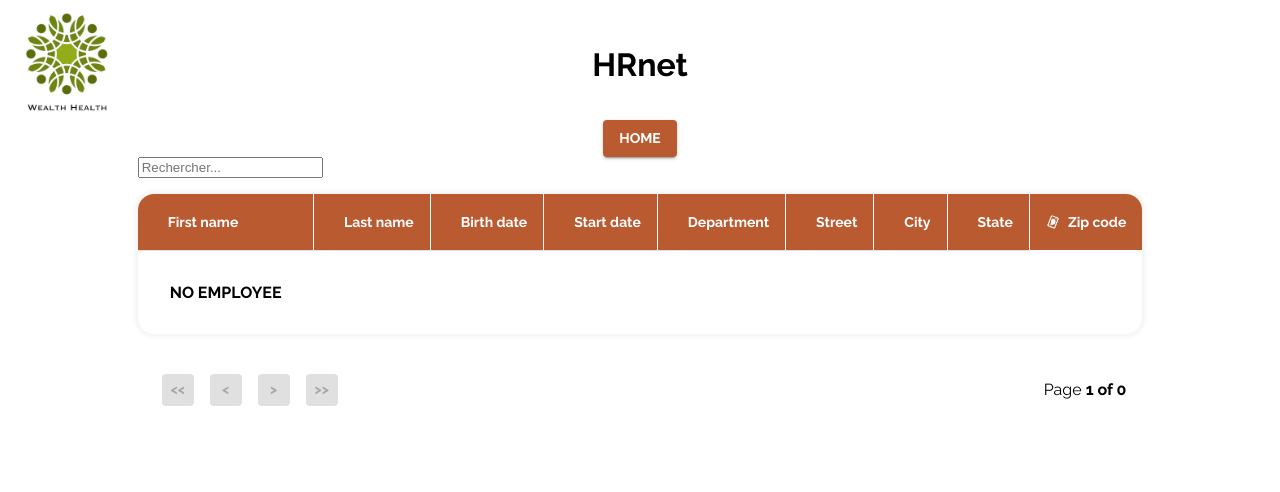
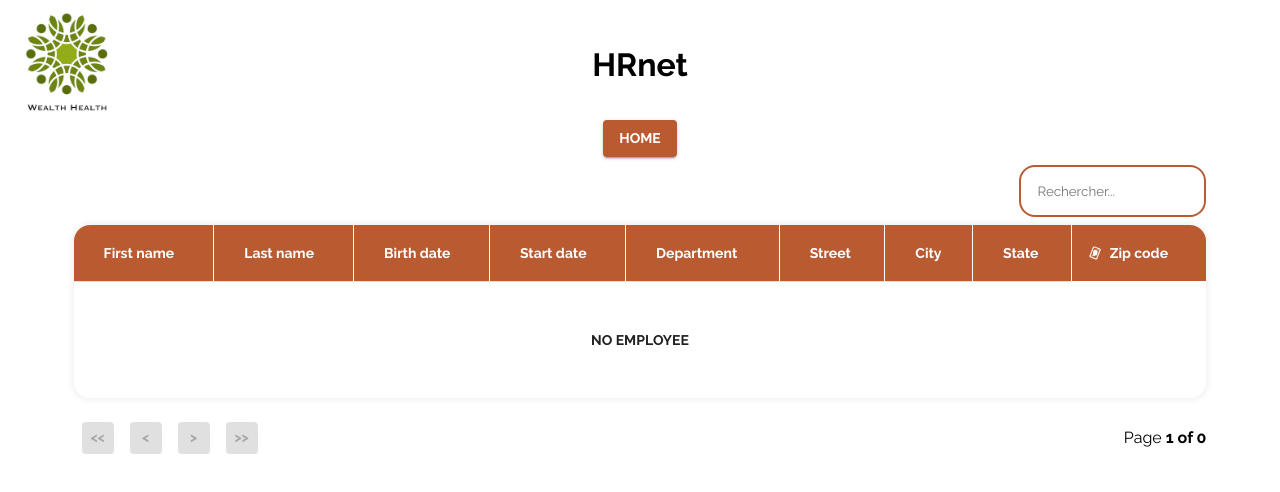
Before and after one commit to antoinea95/p14hrnet, a React (Vite) app: page / in a window 1280 px wide. Both pictures are taken after a click on the button "VIEW CURRENT EMPLOYEES". Shown: the top 492 px of the page. Built offline with nearby package versions, Linux system fonts and the light colour scheme; some icons are missing.

Commit message:
add modal, reset form and style table

```diff
--- a/src/components/Form/NewEmployee.jsx
+++ b/src/components/Form/NewEmployee.jsx
@@ -3,15 +3,18 @@ import { yupResolver } from "@hookform/resolvers/yup";
 import * as yup from "yup";
 import Text from "./input/Text";
 import { Button } from "@mui/material";
-import React from "react";
+import React, { useState } from "react";
 import DatePicker from "./input/DatePicker";
 import Select from "./input/SelectInput";
 import SelectInput from "./input/SelectInput";
 import { department, states } from "../../utils/selectData";
 import AdressForm from "./AdressForm";
 import EmployeeForm from "./EmployeeForm";
+import { Modal } from "@antoinea95/modal-component-hrnet";
 
 export default function NewEmployee({setEmployees}) {
+
+  const [isShow, setIsShow] = useState(false);
 
   // Create a yup schema
   const schema = yup.object().shape({
@@ -86,6 +89,8 @@ export default function NewEmployee({setEmployees}) {
     }
 
     setEmployees(prev => [...prev, formatEmployee]);
+    setIsShow(true);
+    reset();
   };
 
   return (
@@ -98,6 +103,9 @@ export default function NewEmployee({setEmployees}) {
       </div>
       <Button type="submit" variant="contained" color="tertiary">Envoyer</Button>
     </form>
+    <Modal onClose={() => setIsShow(false)} isShow={isShow} setIsShow={setIsShow} timeOut={3000}>
+                <p>Employee created</p>
+    </Modal>
     </article>
   );
 }
--- a/src/components/Table/EmployeeTable.jsx
+++ b/src/components/Table/EmployeeTable.jsx
@@ -114,9 +114,11 @@ export default function EmployeeTable({ tableData }) {
                 ))}
               </TableRow>
             )) : <TableRow>
+                <TableCell colSpan={9}>
                 <div className="table-empty">
                     No employee
                 </div>
+                </TableCell>
                 </TableRow>}
         </TableBody>
       </Table>
@@ -164,16 +166,6 @@ export default function EmployeeTable({ tableData }) {
           </strong>
         </span>
        {table.getPageCount() > 0 && <div className="table-pagination_input">
-          Go to page:
-          <TextField
-            type="number"
-            size="small"
-            defaultValue={table.getState().pagination.pageIndex + 1}
-            onChange={e => {
-              const page = e.target.value ? Number(e.target.value) - 1 : 0
-              table.setPageIndex(page)
-            }}
-          />
         <Select
           value={table.getState().pagination.pageSize}
           onChange={e => {
--- a/src/pages/Home.jsx
+++ b/src/pages/Home.jsx
@@ -1,9 +1,10 @@
+import React from "react";
+import ReactDOM from "react-dom";
 import { useState } from "react";
 import Header from "../layout/Header";
 import NewEmployee from "../components/Form/NewEmployee";
 import EmployeeTable from "../components/Table/EmployeeTable";
 import { Button } from "@mui/material";
-
 
 export default function Home () {
 
@@ -13,7 +14,7 @@ export default function Home () {
     // Toggle between table and form
     const [isTableShow, setIsTableShow] = useState(false);
 
-    console.log(employees);
+    const [isShow, setIsShow] = useState(false);
 
 
     return (
@@ -25,7 +26,8 @@ export default function Home () {
             </Button>
             {
                 !isTableShow ?
-                <NewEmployee setEmployees={setEmployees} /> : <EmployeeTable tableData={employees} />
+                <NewEmployee setEmployees={setEmployees} /> :
+                <EmployeeTable tableData={employees} />
             }
             </main>
 
--- a/src/style.css
+++ b/src/style.css
@@ -1,7 +1,7 @@
 @import url('https://fonts.googleapis.com/css2?family=Raleway:wght@400;700&display=swap');
 
 body {
-    font-family: 'Raleway';
+    font-family: 'Raleway', sans-serif;
 }
 
 .header {
@@ -94,6 +94,16 @@ body {
     text-transform: uppercase;
     font-weight: 700;
     margin: 2rem;
+    text-align: center;
+}
+
+.table-filter {
+    border: 2px solid #BA5A31;
+    font-family: 'Raleway', sans-serif;
+    padding: 1rem;
+    border-radius: 1rem;
+    float: right;
+    margin: 0.5rem 0;
 }
 
 .table-pagination {
@@ -101,13 +111,20 @@ body {
     justify-content: space-between;
     align-items: center;
     margin: 1rem auto;
-    padding: 1rem;
+
 }
 
 .table-pagination .MuiButtonBase-root {
     width: 2rem;
     height: 2rem;
     margin: 0.5rem;
+}
+
+.table-pagination_input {
+    display: flex;
+    flex-direction: column;
+    justify-content: flex-start;
+    align-items: flex-start;
 }
 
 .MuiTableContainer-root {
```
